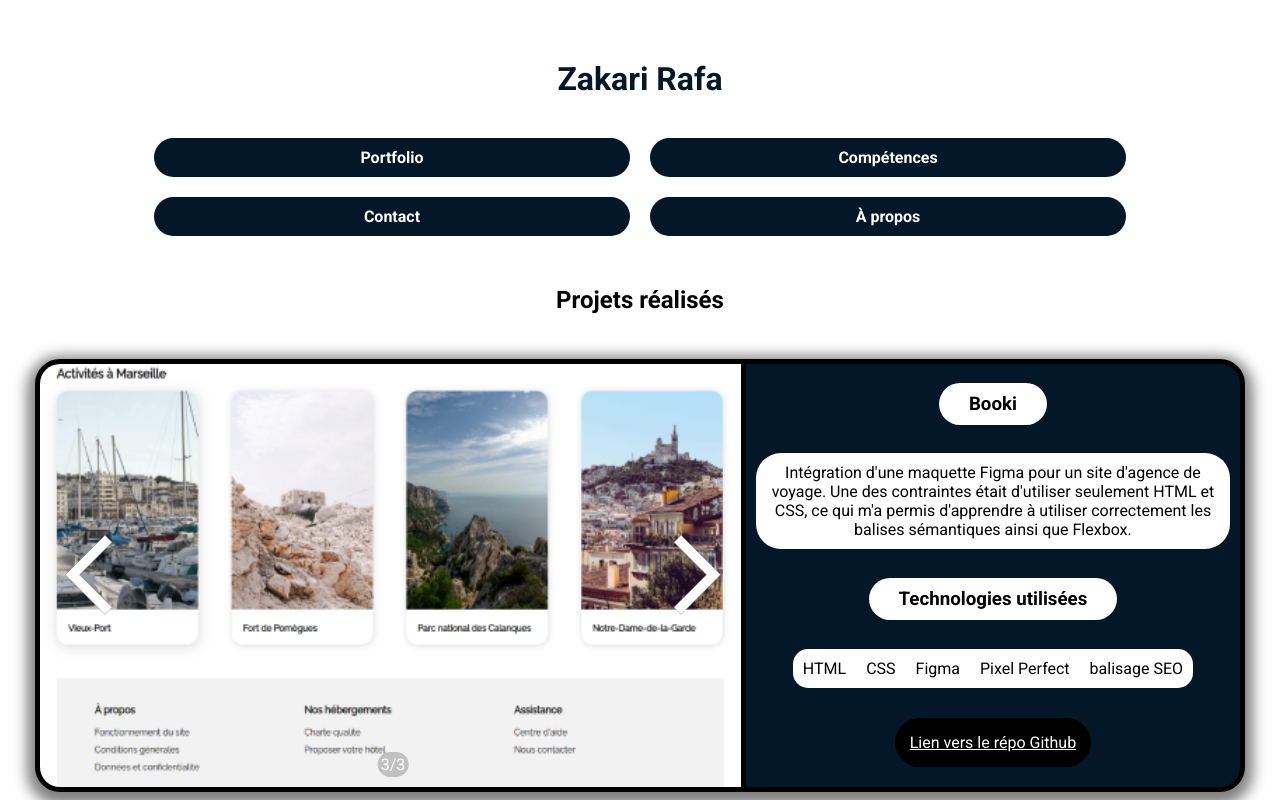
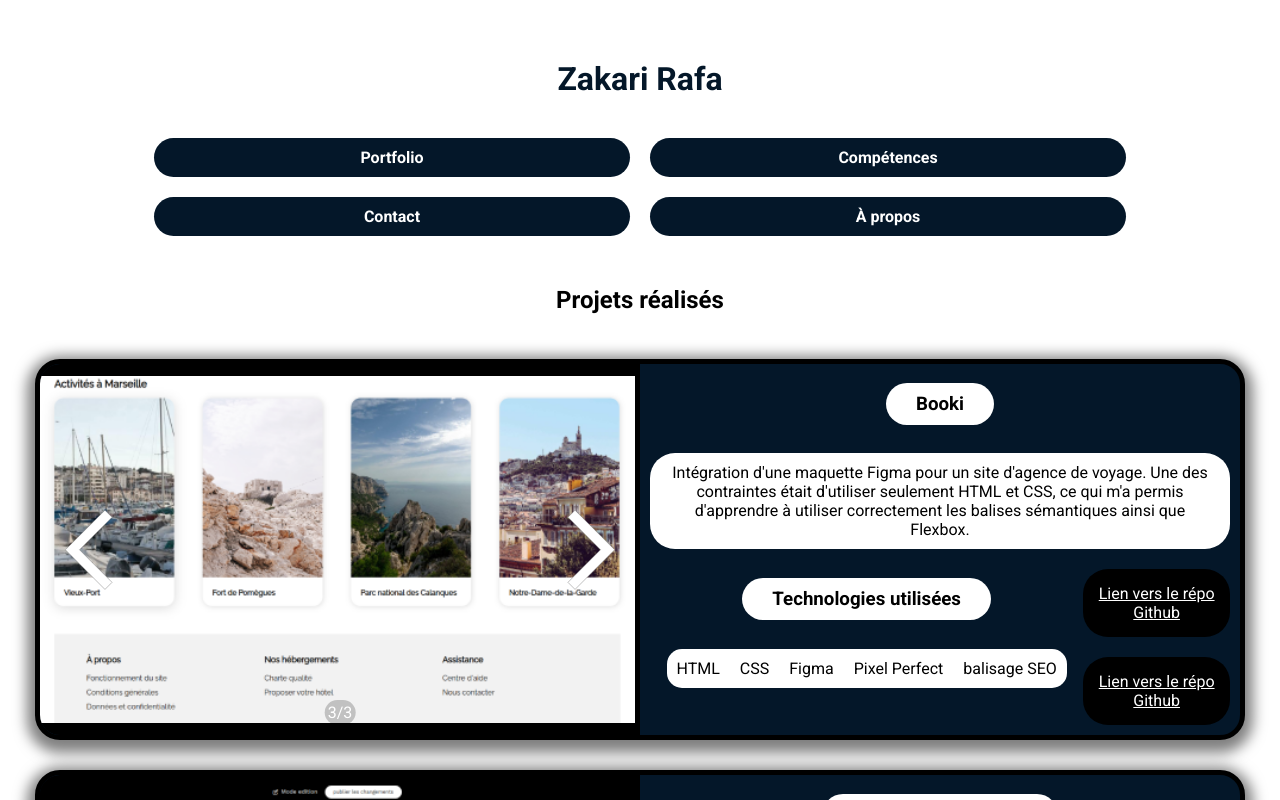
Before and after one commit to zakari9959/Projet8_Openclassrooms, a React (Create React App) app: page / in a window 1280 px wide. Shown: the top 800 px of the page. Built offline with nearby package versions, Linux system fonts and the light colour scheme.

Commit message:
Correction pour le déploiement des images

```diff
--- a/src/components/Project/Project.css
+++ b/src/components/Project/Project.css
@@ -16,6 +16,9 @@
   height: 100%;
   border-radius: 20px 20px 0 0;
   border-bottom: 3px solid black;
+  -o-object-fit: contain;
+     object-fit: contain;
+  background-color: black;
 }
 .project .carousel__image .slide-left {
   transform: translateX(-100%);
@@ -81,12 +84,24 @@
 .project__text .usedskills li {
   padding: 10px;
 }
+.project__text .usedskills--flex {
+  width: 100%;
+  display: flex;
+  flex-direction: column;
+  align-items: center;
+}
 .project__text .liengit {
   color: white;
   background-color: black;
   padding: 15px;
-  margin: 20px 0;
+  margin: 10px 0;
   border-radius: 25px;
+  text-align: center;
+}
+.project__text .liengit--flex {
+  display: flex;
+  flex-direction: column;
+  align-items: center;
 }
 
 @media screen and (min-width: 501px) {
@@ -96,15 +111,25 @@
   }
   .project .carousel {
     min-height: 100%;
-    height: 300px;
-    width: 100%;
   }
   .project .carousel__image {
     border-radius: 20px 0 0 20px;
     border-bottom: 0;
     border-right: 5px solid black;
   }
+  .project .usedskills--flex {
+    width: 100%;
+    display: flex;
+    flex-direction: column;
+    align-items: center;
+  }
   .project__text {
-    width: 70%;
+    width: 100%;
+  }
+  .project__text--flex {
+    display: flex;
+    flex-direction: row;
+    width: 100%;
+    padding: 0 10px;
   }
 }/*# sourceMappingURL=Project.css.map */
--- a/src/components/Project/Project.jsx
+++ b/src/components/Project/Project.jsx
@@ -68,15 +68,24 @@ const Project = ({ title, description, usedSkills, link, pictures }) => {
       <div className="project__text">
         <h3>{title}</h3>
         <p>{description}</p>
+        <div className="project__text--flex">
+          <div className="usedskills--flex">
             <h3>Technologies utilisées</h3>
             <ul className="usedskills">
               {usedSkills.map((usedSkill, index) => (
                 <li key={index}>{usedSkill}</li>
               ))}
             </ul>
+          </div>
+          <div className="liengit--flex">
             <a href={link} className="liengit">
               Lien vers le répo Github
             </a>
+            <a href={link} className="liengit">
+              Lien vers le répo Github
+            </a>
+          </div>
+        </div>
       </div>
     </li>
   );
--- a/src/components/Project/Project.scss
+++ b/src/components/Project/Project.scss
@@ -14,6 +14,8 @@
       height: 100%;
       border-radius: 20px 20px 0 0;
       border-bottom: 3px solid black;
+      object-fit: contain;
+      background-color: black;
       & .slide-left {
         transform: translateX(-100%);
       }
@@ -68,6 +70,7 @@
       border-radius: 25px;
       margin: 10px;
     }
+
     & .usedskills {
       background-color: white;
       border-radius: 15px;
@@ -79,13 +82,25 @@
       & li {
         padding: 10px;
       }
+      &--flex {
+        width: 100%;
+        display: flex;
+        flex-direction: column;
+        align-items: center;
+      }
     }
     & .liengit {
       color: white;
       background-color: black;
       padding: 15px;
-      margin: 20px 0;
+      margin: 10px 0;
       border-radius: 25px;
+      text-align: center;
+    }
+    & .liengit--flex {
+      display: flex;
+      flex-direction: column;
+      align-items: center;
     }
   }
 }
@@ -95,16 +110,26 @@
     margin: 15px;
     & .carousel {
       min-height: 100%;
-      height: 300px;
-      width: 100%;
       &__image {
         border-radius: 20px 0 0 20px;
         border-bottom: 0;
         border-right: 5px solid black;
       }
     }
+    & .usedskills--flex {
+      width: 100%;
+      display: flex;
+      flex-direction: column;
+      align-items: center;
+    }
     &__text {
-      width: 70%;
+      width: 100%;
+      &--flex {
+        display: flex;
+        flex-direction: row;
+        width: 100%;
+        padding: 0 10px;
+      }
     }
   }
 }
```
Also changed, not shown: 1 other file (tests, documents, lock files or other folders). Lines whose indentation alone changed are shown as unchanged.
